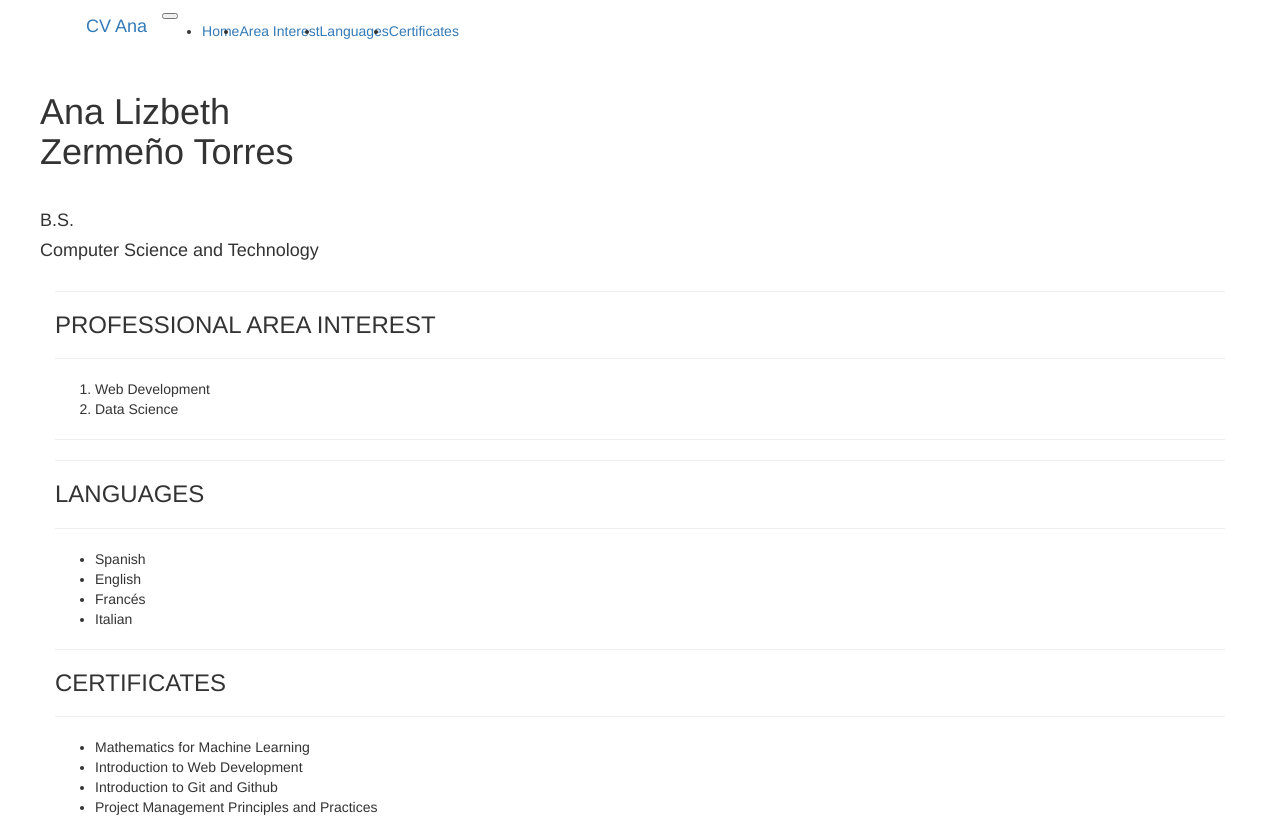
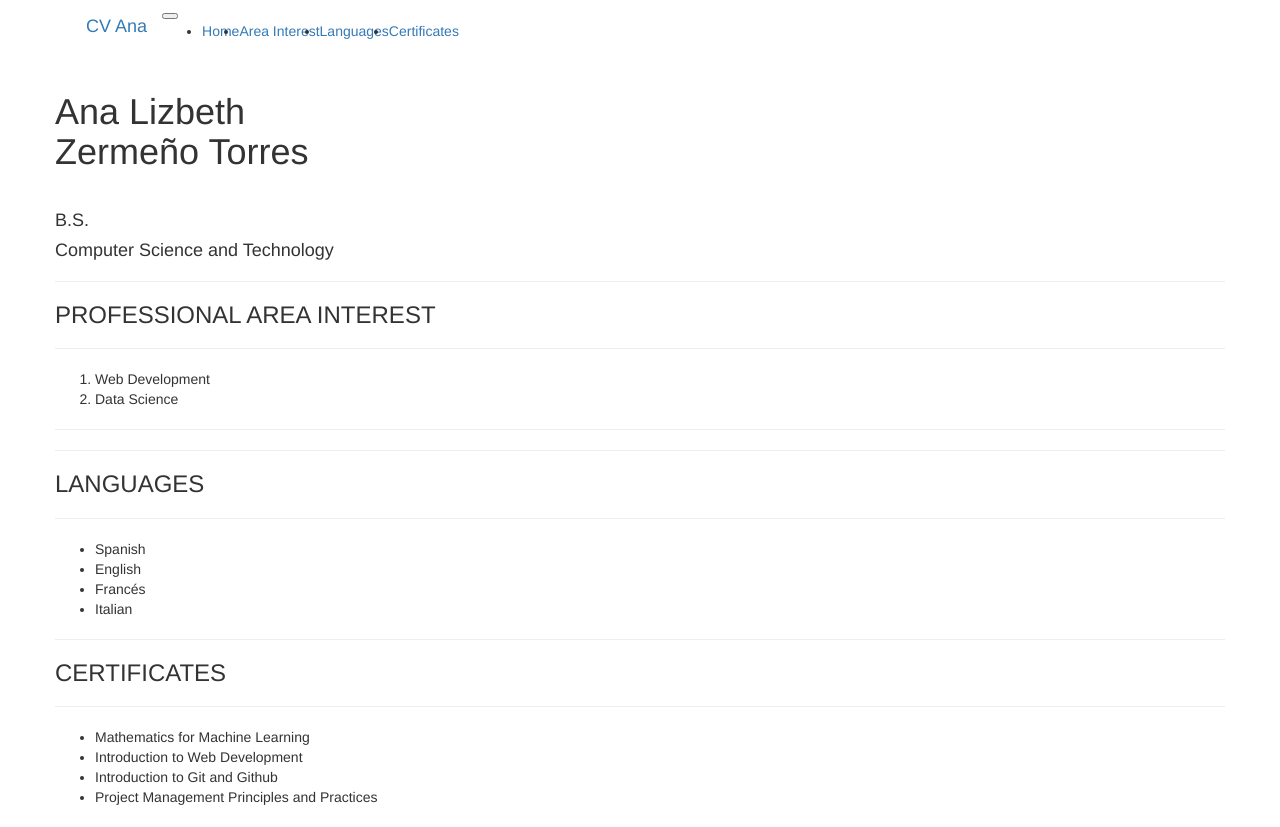
Before and after one commit to anazermeno/MyProjAna, a plain HTML site: page index.html in a window 1280 px wide. Drawn offline with nearby package versions, Linux system fonts and the light colour scheme.

Commit message:
Cambios elementos bootstrap

```diff
--- a/index.html
+++ b/index.html
@@ -34,28 +34,20 @@
 
       <div class="row">
 
-        <div class="col-sm">
-          <div class = "row">
-
-              <div class = "col">
-
-              </div>
               <div class = "col">
                 <h1>Ana Lizbeth <br> Zermeño Torres</h1>
                 <br>
                 <h4>B.S.</h4>
                 <h4>Computer Science and Technology </h4>
               </div>
-
-          </div>
           <div>
             <hr><h3>PROFESSIONAL AREA INTEREST</h3><hr>
             <ol>
                 <li>Web Development</li>
                 <li>Data Science</li>
             </ol>
+          </div>
 
-          </div>
           <hr>
           <div>
             <hr><h3>LANGUAGES</h3><hr>
@@ -75,9 +67,7 @@
                         <li>Project Management Principles and Practices</li>
                     </ul>
           </div>
-        </div>
-      </div>
-
+    </div>
   </div>
   </body>
 </html>
```
